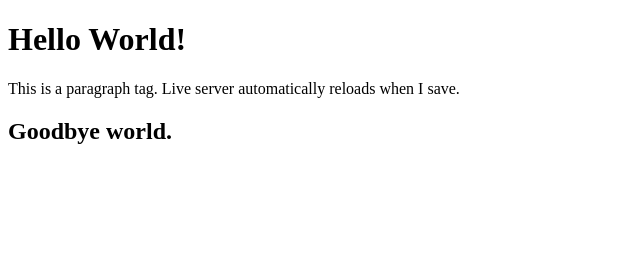
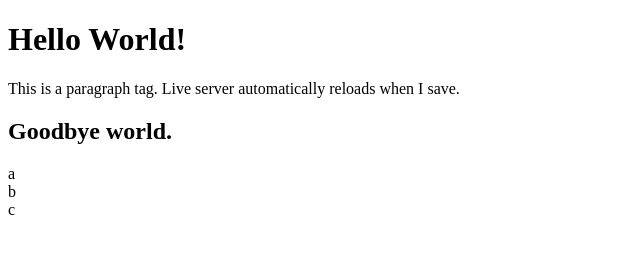
Before and after one commit to justin-w-soto/Lab02-nametag, a plain HTML site: page index.html in a window 1280 px wide. Shown: the full height of the page, 0-640 px from the left. Drawn offline with Linux system fonts and the light colour scheme.

Commit message:
added some html

```diff
--- a/index.html
+++ b/index.html
@@ -12,8 +12,10 @@
         Live server automatically reloads when I save.
     </p>
     <h2>Goodbye world.</h2>
-    <div>
-
-    </div>
+    <div class="grid">
+        <div class="box a">a</div>
+        <div class="box b">b</div>
+        <div class="box c">c</div>
+         </div>
 </body>
 </html>
```
